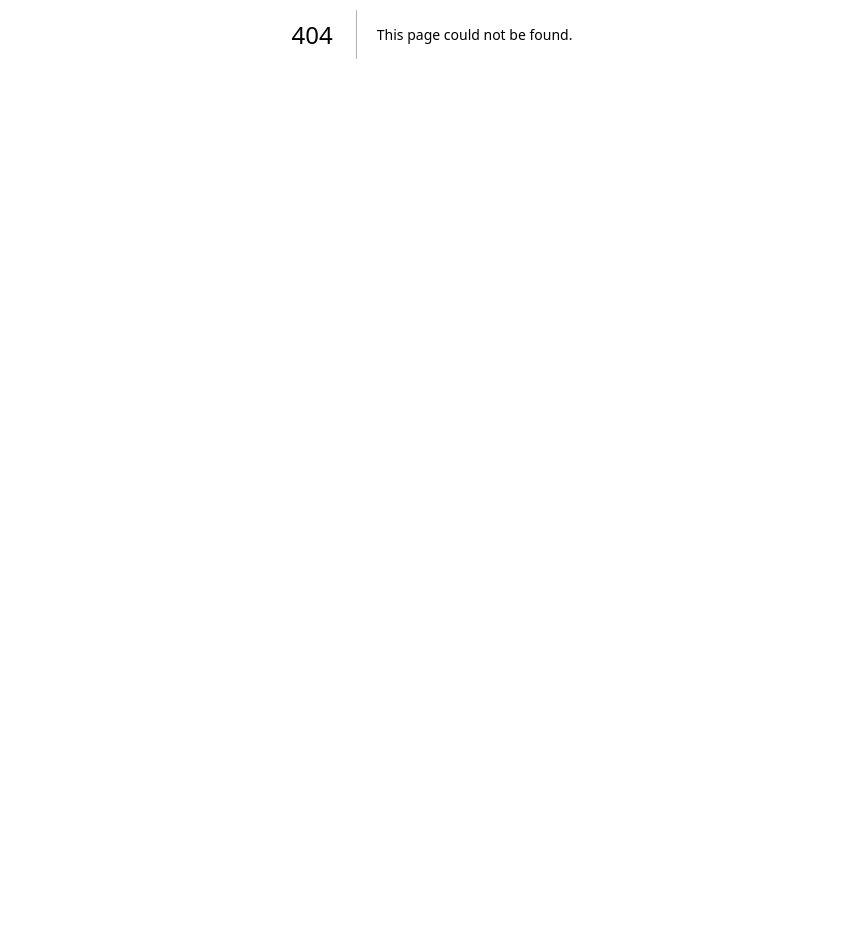
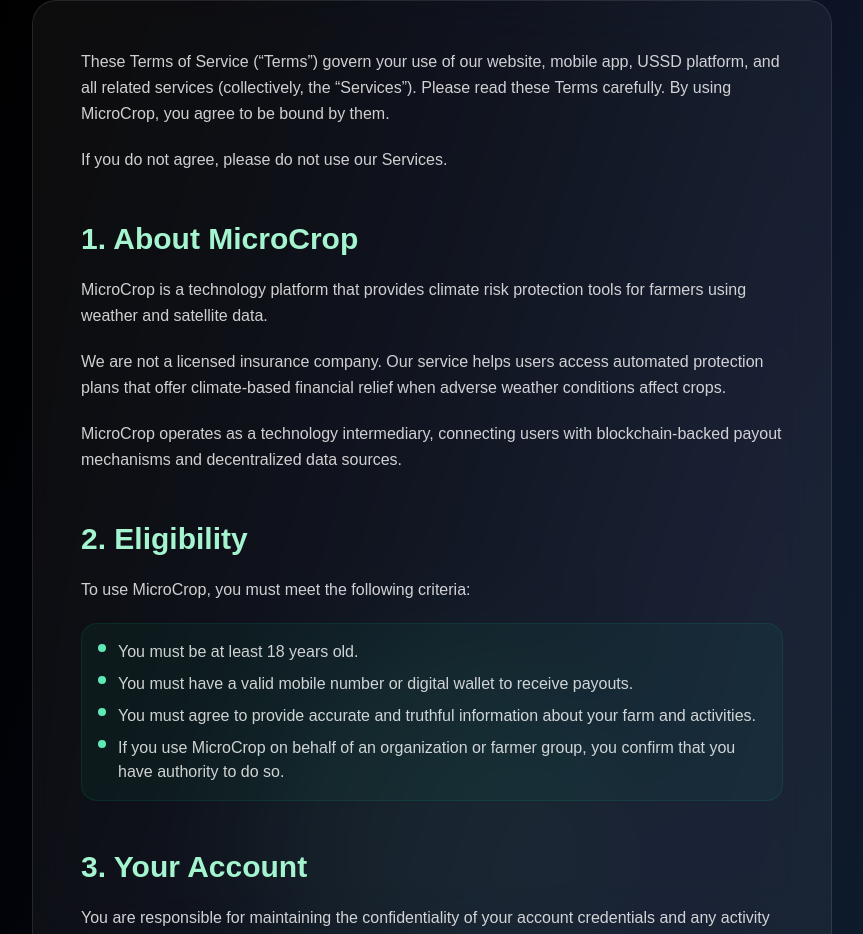
Before and after one commit to Antismart/microcrop-landing, a Next.js app in the folder microcrop/: page /terms-of-service in a window 1280 px wide. Before the commit this address had no page. Shown: the part 366-1300 px from the top of the page, without its empty margins (208-1071 px from the left). Before the commit the page ends 800 px from the top, so only its background shows below. Built offline with nearby package versions, Linux system fonts and the light colour scheme.

Commit message:
feat: add styled terms of service page

```diff
--- /dev/null
+++ b/microcrop/app/terms-of-service/page.tsx
@@ -0,0 +1,199 @@
+import type { Metadata } from "next";
+import Link from "next/link";
+
+export const metadata: Metadata = {
+  title: "Terms of Service | MicroCrop",
+  description:
+    "Understand the terms and conditions governing your use of MicroCrop's climate risk protection services.",
+};
+
+const sections = [
+  {
+    heading: "1. About MicroCrop",
+    paragraphs: [
+      "MicroCrop is a technology platform that provides climate risk protection tools for farmers using weather and satellite data.",
+      "We are not a licensed insurance company. Our service helps users access automated protection plans that offer climate-based financial relief when adverse weather conditions affect crops.",
+      "MicroCrop operates as a technology intermediary, connecting users with blockchain-backed payout mechanisms and decentralized data sources.",
+    ],
+  },
+  {
+    heading: "2. Eligibility",
+    paragraphs: [
+      "To use MicroCrop, you must meet the following criteria:",
+    ],
+    items: [
+      "You must be at least 18 years old.",
+      "You must have a valid mobile number or digital wallet to receive payouts.",
+      "You must agree to provide accurate and truthful information about your farm and activities.",
+      "If you use MicroCrop on behalf of an organization or farmer group, you confirm that you have authority to do so.",
+    ],
+  },
+  {
+    heading: "3. Your Account",
+    paragraphs: [
+      "You are responsible for maintaining the confidentiality of your account credentials and any activity that occurs under your account.",
+      "Please notify us immediately at support@microcrop.africa if you suspect unauthorized use.",
+    ],
+  },
+  {
+    heading: "4. How the Service Works",
+    items: [
+      "Users subscribe to a climate protection plan through USSD, app, or web.",
+      "Payouts are automatically triggered when verified weather or satellite data indicates a qualifying event (e.g., drought, flooding, or crop loss).",
+      "All transactions are logged securely and transparently using blockchain technology.",
+      "Payouts are sent directly to the registered user’s wallet or mobile money account.",
+      "The amount of support and timing of disbursement depend on the plan type and data triggers.",
+    ],
+  },
+  {
+    heading: "5. Fees and Payments",
+    paragraphs: [
+      "Users may be required to pay a small participation fee or plan contribution to activate coverage.",
+      "All payments are final once confirmed. Refunds may be issued only in cases of verified technical error.",
+      "We use third-party payment processors for transactions (e.g., Swypt or mobile money). MicroCrop does not store or process card details directly.",
+    ],
+  },
+  {
+    heading: "6. Use of Data and Technology",
+    paragraphs: [
+      "MicroCrop leverages trusted data sources such as WeatherXM (for on-ground weather data) and Spexi (for satellite verification).",
+      "We may store certain operational records on blockchain networks to ensure transparency and auditability.",
+      "By using MicroCrop, you consent to data collection and usage as described in our Privacy Policy.",
+    ],
+  },
+  {
+    heading: "7. Disclaimer of Liability",
+    paragraphs: [
+      "MicroCrop provides its Services \"as is\" and \"as available\" without warranties of any kind.",
+      "We make every effort to ensure accuracy of data and reliability of payouts, but we do not guarantee continuous or error-free service, immediate payout under all conditions, or complete accuracy of third-party weather or satellite data.",
+      "MicroCrop is not an insurance company, and participation in our platform does not constitute a traditional insurance contract.",
+    ],
+  },
+  {
+    heading: "8. Limitation of Liability",
+    paragraphs: [
+      "To the maximum extent permitted by law, MicroCrop and its partners shall not be liable for any indirect, incidental, or consequential losses.",
+      "We are not liable for errors in external data sources or delays in payout triggers.",
+      "We are not liable for loss of income, crops, or opportunity resulting from use or non-use of the Services.",
+    ],
+  },
+  {
+    heading: "9. Intellectual Property",
+    paragraphs: [
+      "All content, branding, and technology used in the Services are the property of MicroCrop or its partners.",
+      "You may not copy, modify, or distribute any part of the Services without written permission.",
+    ],
+  },
+  {
+    heading: "10. Termination",
+    paragraphs: [
+      "We reserve the right to suspend or terminate your account if you violate these Terms or misuse the platform.",
+    ],
+  },
+  {
+    heading: "11. Changes to These Terms",
+    paragraphs: [
+      "We may update these Terms from time to time. Updated versions will be posted on our website and effective immediately upon posting.",
+    ],
+  },
+  {
+    heading: "12. Governing Law",
+    paragraphs: [
+      "These Terms are governed by the laws of the Republic of Kenya, except where otherwise required by law.",
+      "For international users, additional local compliance may apply.",
+    ],
+  },
+  {
+    heading: "13. Contact Us",
+    paragraphs: [
+      "If you have any questions or feedback about these Terms, please reach out to:",
+      "Email: support@microcrop.app",
+      "Website: www.microcrop.app",
+      "Nairobi, Kenya",
+    ],
+  },
+];
+
+export default function TermsOfServicePage() {
+  return (
+    <div className="relative min-h-screen w-full overflow-hidden bg-gradient-to-br from-black via-slate-900 to-emerald-950 text-white">
+      <div className="absolute inset-0 pointer-events-none">
+        <div className="absolute -top-16 -left-12 h-64 w-64 rounded-full bg-emerald-500/10 blur-3xl" />
+        <div className="absolute bottom-0 right-0 h-80 w-80 rounded-full bg-green-400/10 blur-3xl" />
+        <div className="absolute top-1/4 left-1/2 h-96 w-96 -translate-x-1/2 rounded-full bg-emerald-300/5 blur-3xl" />
+      </div>
+
+      <main className="relative z-10 mx-auto flex w-full max-w-4xl flex-col gap-12 px-6 py-20 sm:px-10 lg:px-12">
+        <header className="space-y-6 text-center sm:text-left">
+          <Link
+            href="/"
+            className="inline-flex items-center text-sm font-semibold text-emerald-300 transition hover:text-emerald-200"
+          >
+            ← Back to home
+          </Link>
+          <div className="space-y-4">
+            <p className="text-sm font-medium uppercase tracking-[0.3em] text-emerald-300/80">
+              Terms of Service
+            </p>
+            <h1 className="text-4xl font-black tracking-tight text-white sm:text-5xl">
+              MicroCrop Terms & Conditions
+            </h1>
+            <p className="text-lg text-emerald-100/80">
+              Welcome to MicroCrop. These Terms of Service explain how our climate protection platform works and what it means to participate.
+            </p>
+            <p className="text-sm text-white/60">Last updated: October 21, 2025</p>
+          </div>
+        </header>
+
+        <div className="space-y-12 rounded-3xl border border-white/10 bg-white/5 p-8 backdrop-blur-xl sm:p-12">
+          <section className="space-y-5">
+            <p className="text-base leading-relaxed text-white/80">
+              These Terms of Service (“Terms”) govern your use of our website, mobile app, USSD platform, and all related services
+              (collectively, the “Services”). Please read these Terms carefully. By using MicroCrop, you agree to be bound by them.
+            </p>
+            <p className="text-base leading-relaxed text-white/80">
+              If you do not agree, please do not use our Services.
+            </p>
+          </section>
+
+          {sections.map((section) => (
+            <section key={section.heading} className="space-y-5">
+              <h2 className="text-2xl font-bold text-emerald-200 sm:text-3xl">
+                {section.heading}
+              </h2>
+              {section.paragraphs?.map((paragraph, index) => (
+                <p key={index} className="text-base leading-relaxed text-white/80">
+                  {paragraph}
+                </p>
+              ))}
+
+              {section.items && (
+                <ul className="space-y-2 rounded-2xl border border-emerald-400/10 bg-emerald-400/5 p-4">
+                  {section.items.map((item) => (
+                    <li key={item} className="flex gap-3 text-base text-white/80">
+                      <span className="mt-1 h-2 w-2 flex-shrink-0 rounded-full bg-emerald-300" aria-hidden />
+                      <span>{item}</span>
+                    </li>
+                  ))}
+                </ul>
+              )}
+            </section>
+          ))}
+        </div>
+
+        <footer className="space-y-3 text-center text-sm text-white/60">
+          <p>
+            Questions? Email us at{" "}
+            <a
+              className="font-medium text-emerald-300 transition hover:text-emerald-200"
+              href="mailto:support@microcrop.africa"
+            >
+              support@microcrop.app
+            </a>
+            .
+          </p>
+        </footer>
+      </main>
+    </div>
+  );
+}
```
